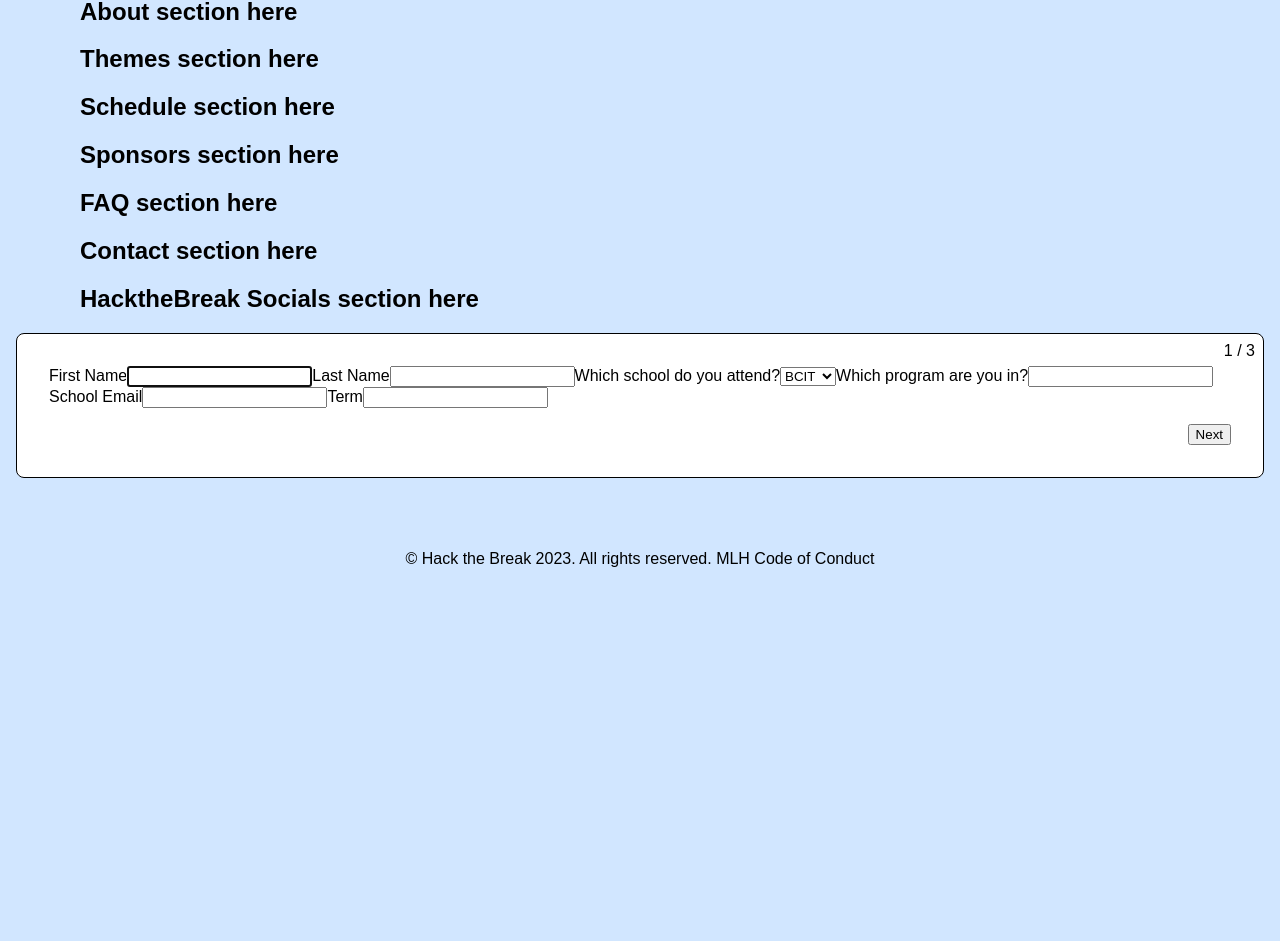
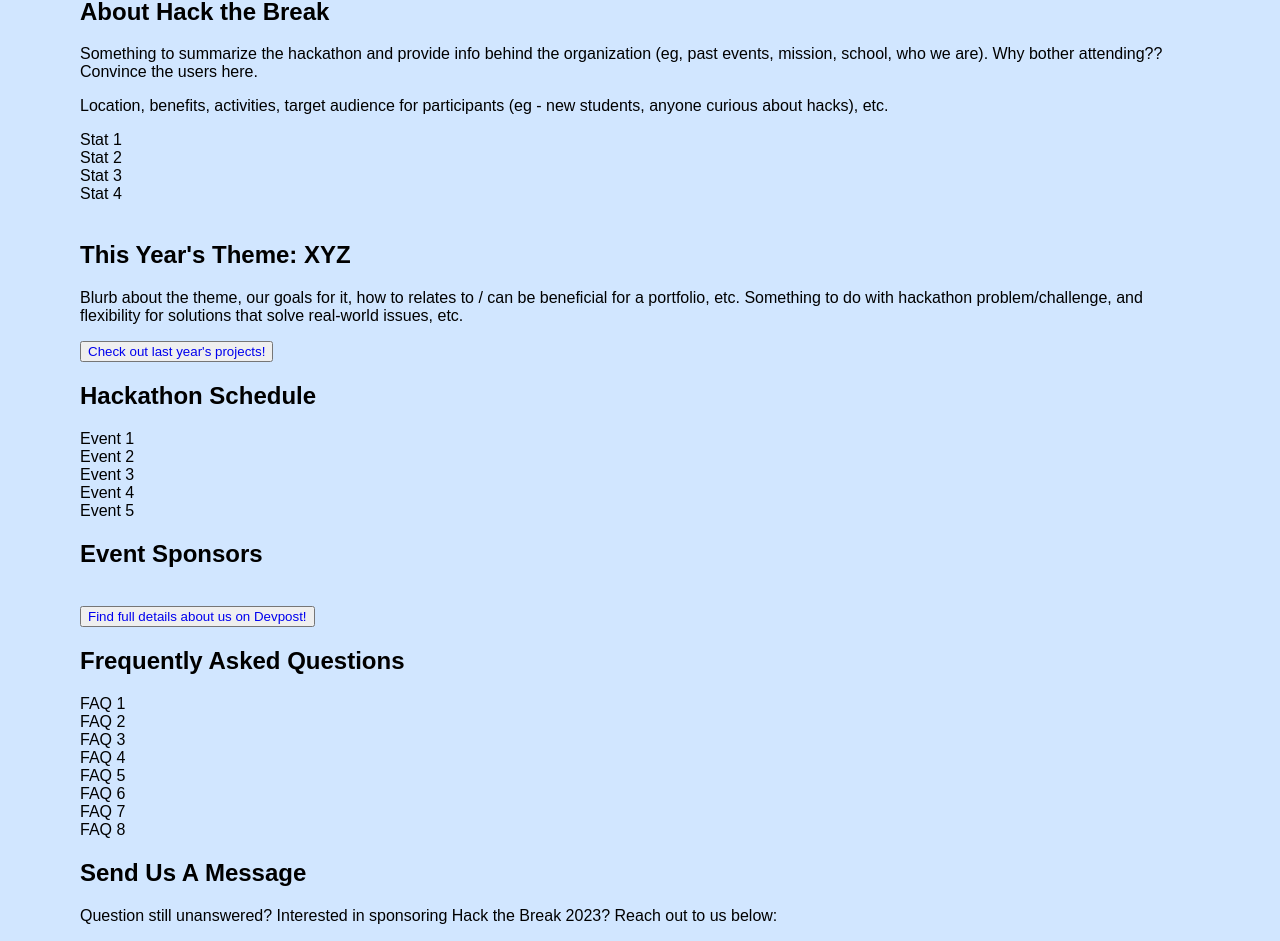
Before and after one commit to jmc37/HackTheBreak, a React (Vite) app: page / in a window 1280 px wide. Shown: the part 860-1801 px from the top of the page. Before the commit the page ends 1484 px from the top, so only its background shows below. Built offline with nearby package versions, Linux system fonts and the light colour scheme.

Commit message:
Outline Content for each section

```diff
--- a/index.html
+++ b/index.html
@@ -2,9 +2,9 @@
 <html lang="en">
   <head>
     <meta charset="UTF-8" />
-    <link rel="icon" type="image/svg+xml" href="/vite.svg" />
+    <link rel="icon" type="image/png" href="/public/hackthebreak2022_logo.png" />
     <meta name="viewport" content="width=device-width, initial-scale=1.0" />
-    <title>Vite + React + TS</title>
+    <title>BCIT Hack the Break 2023</title>
   </head>
   <body>
     <div id="root"></div>
--- a/src/sections/About.tsx
+++ b/src/sections/About.tsx
@@ -3,8 +3,18 @@ import React from 'react';
 function About() {
 
     return(
-        <section>
-            <h2>About section here</h2>
+        <section id="about">
+            <div>
+                <h2>About Hack the Break</h2>
+                <p>Something to summarize the hackathon and provide info behind the organization (eg, past events, mission, school, who we are). Why bother attending?? Convince the users here.</p>
+                <p>Location, benefits, activities, target audience for participants (eg - new students, anyone curious about hacks), etc.</p>
+            </div>
+            <div>
+                <div>Stat 1</div>
+                <div>Stat 2</div>
+                <div>Stat 3</div>
+                <div>Stat 4</div>
+            </div>
         </section>
     );
 }
--- a/src/sections/Contact.tsx
+++ b/src/sections/Contact.tsx
@@ -3,8 +3,10 @@ import React from 'react';
 function Contact() {
 
     return(
-        <section>
-            <h2>Contact section here</h2>
+        <section id="contact">
+            <h2>Send Us A Message</h2>
+            <p>Question still unanswered? Interested in sponsoring Hack the Break 2023? Reach out to us below:</p>
+            <div>contact form here</div>
         </section>
     );
 }
--- a/src/sections/FAQ.tsx
+++ b/src/sections/FAQ.tsx
@@ -3,8 +3,18 @@ import React from 'react';
 function FAQ() {
 
     return(
-        <section>
-            <h2>FAQ section here</h2>
+        <section id="faq">
+            <h2>Frequently Asked Questions</h2>
+            <div>
+                <div>FAQ 1</div>
+                <div>FAQ 2</div>
+                <div>FAQ 3</div>
+                <div>FAQ 4</div>
+                <div>FAQ 5</div>
+                <div>FAQ 6</div>
+                <div>FAQ 7</div>
+                <div>FAQ 8</div>
+            </div>
         </section>
     );
 }
--- a/src/sections/Schedule.tsx
+++ b/src/sections/Schedule.tsx
@@ -3,8 +3,15 @@ import React from 'react';
 function Schedule() {
 
     return(
-        <section>
-            <h2>Schedule section here</h2>
+        <section id="schedule">
+            <h2>Hackathon Schedule</h2>
+            <div>
+                <div>Event 1</div>
+                <div>Event 2</div>
+                <div>Event 3</div>
+                <div>Event 4</div>
+                <div>Event 5</div>
+            </div>
         </section>
     );
 }
--- a/src/sections/Socials.tsx
+++ b/src/sections/Socials.tsx
@@ -4,7 +4,13 @@ function Socials() {
 
     return(
         <section>
-            <h2>HacktheBreak Socials section here</h2>
+            <h2>Hack the Break 2023 <br/> brought to you by:</h2>
+            <ul>
+                <li><a>social icon here</a></li>
+                <li><a>social icon here</a></li>
+                <li><a>social icon here</a></li>
+                <li><a>social icon here</a></li>
+            </ul>
         </section>
     );
 }
--- a/src/sections/Sponsors.tsx
+++ b/src/sections/Sponsors.tsx
@@ -3,8 +3,14 @@ import React from 'react';
 function Sponsors() {
 
     return(
-        <section>
-            <h2>Sponsors section here</h2>
+        <section id="sponsors">
+            <h2>Event Sponsors</h2>
+            <div>
+                <img></img>
+                <img></img>
+                <img></img>
+            </div>
+            <button><a href="https://hack-the-break-2022.devpost.com/" target={"_blank"} title="Link to BCIT Hack the Break Devpost">Find full details about us on Devpost!</a></button>
         </section>
     );
 }
--- a/src/sections/Themes.tsx
+++ b/src/sections/Themes.tsx
@@ -4,7 +4,12 @@ function Themes() {
 
     return(
         <section>
-            <h2>Themes section here</h2>
+            <div><img></img></div>
+            <div>
+                <h2>This Year's Theme: XYZ</h2>
+                <p>Blurb about the theme, our goals for it, how to relates to / can be beneficial for a portfolio, etc. Something to do with hackathon problem/challenge, and flexibility for solutions that solve real-world issues, etc.</p>
+                <button><a href="https://hack-the-break-2022.devpost.com/project-gallery" target={"_blank"} title="Link to Devpost">Check out last year's projects!</a></button>
+            </div>
         </section>
     );
 }
```
Also changed, not shown: public/hackthebreak2022_logo.png (added).
